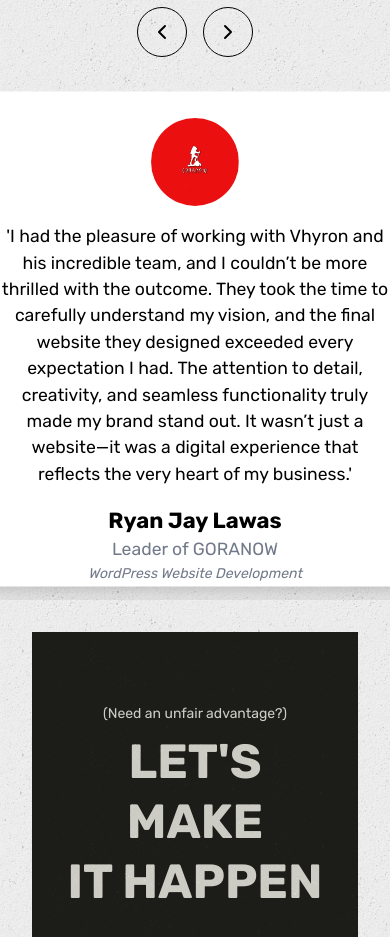
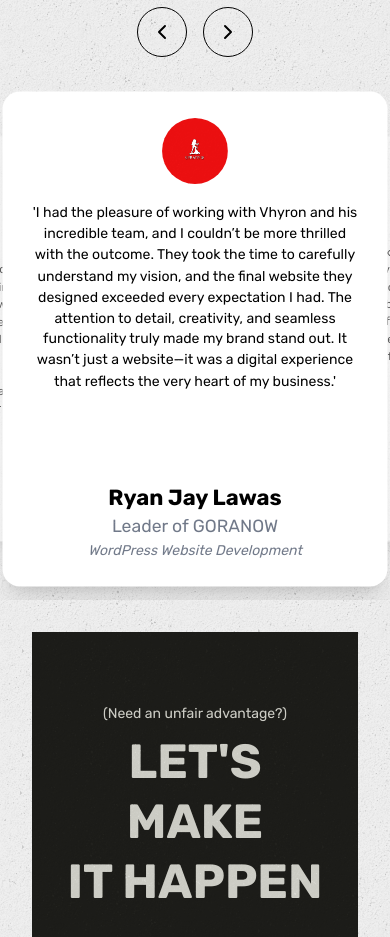
Before and after one commit to DevAdora/DevAdora-Portfolio, a Next.js app: page / in a window 390 px wide. Shown: the part 7300-8237 px from the top of the page. Built offline with nearby package versions, Linux system fonts and the light colour scheme.

Commit message:
adjust the sizes in the testimonials section for responsiveness

```diff
--- a/src/components/Testimonials.jsx
+++ b/src/components/Testimonials.jsx
@@ -75,14 +75,14 @@ export default function Testimonials() {
               variants={variants}
               animate={position}
               transition={{ duration: 0.8, ease: "easeInOut" }}
-              className="absolute w-[400px] md:w-[600px] h-[450px] bg-white rounded-2xl shadow-xl overflow-hidden flex flex-col items-center justify-between p-6"
+              className="absolute w-[350px] md:w-[600px] h-[450px] bg-white rounded-2xl shadow-xl overflow-hidden flex flex-col items-center justify-between p-6"
             >
               <img
                 src={testimonials.image}
                 alt={testimonials.name}
-                className="w-20 h-20 rounded-full object-cover mb-4"
+                className="w-15 h-15 md:w-20 md:h-20 rounded-full object-cover mb-4"
               />
-              <p className="text-black text-center flex-1 text-black">
+              <p className="text-black text-center flex-1 text-black text-[0.8rem] md:text-[1rem] ">
                 {testimonials.feedback}
               </p>
               <div className="mt-4 text-center">
```
